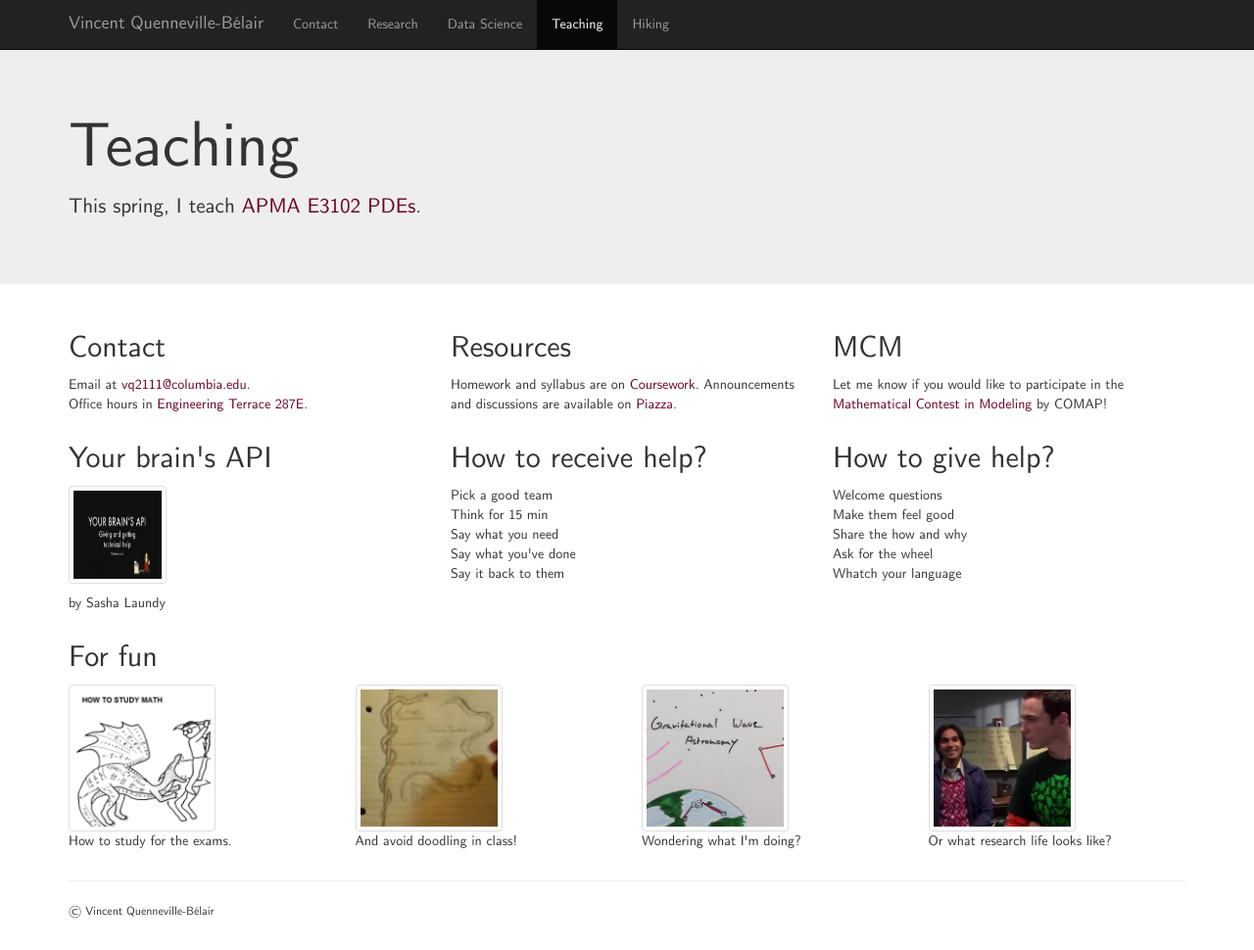
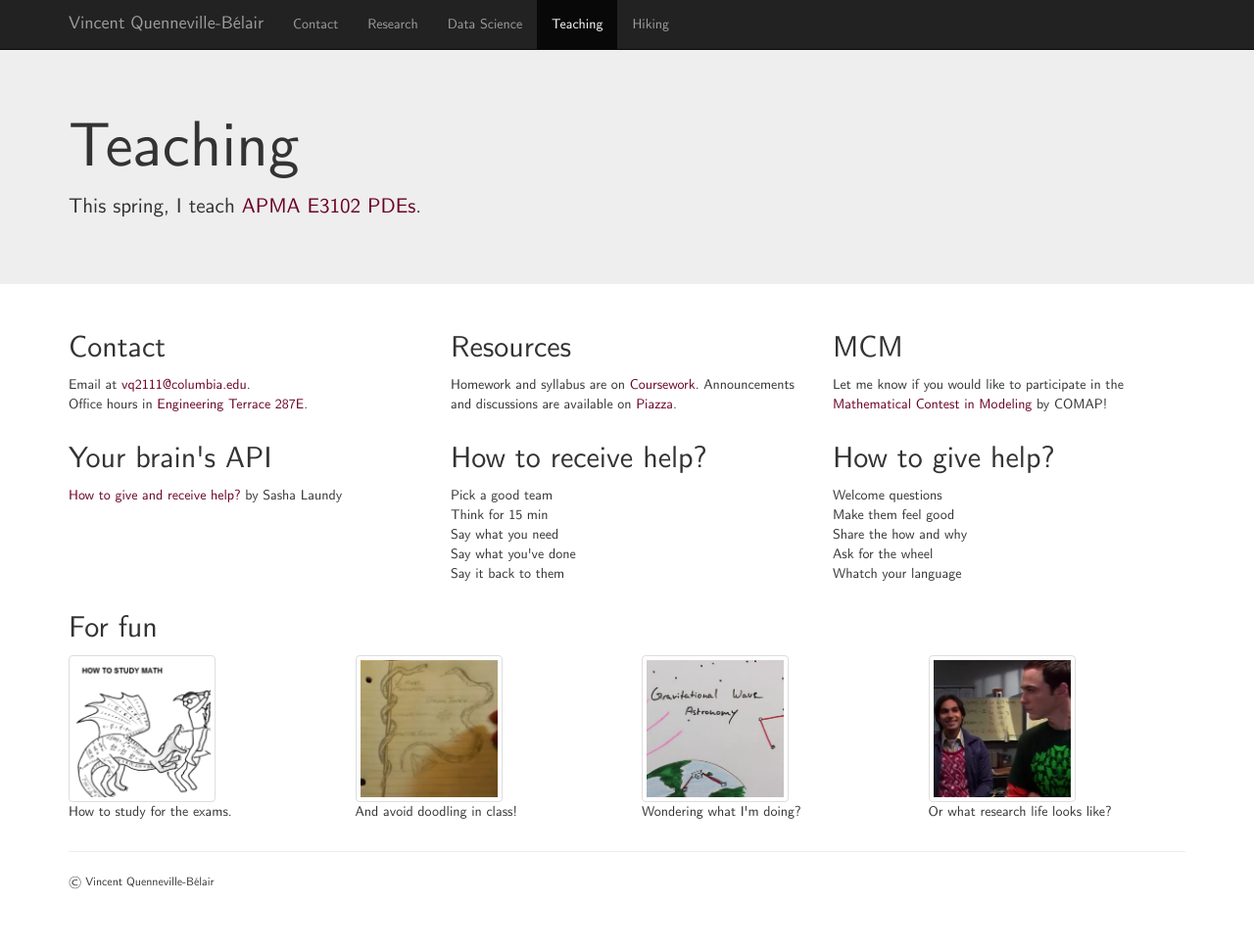
Before and after one commit to vincentqb/vincentqb.github.io.archive, a Jekyll site: the page built from teaching.html, in a window 1280 px wide and 970 px high. Shown: the whole window at 98% size. Built offline with Jekyll 4.4.1, drawn with Linux system fonts in a browser that asks for light colours; nearby versions of some CDN libraries.

Commit message:
replace by link.

```diff
--- a/teaching.html
+++ b/teaching.html
@@ -72,9 +72,8 @@ Let me know if you would like to participate in the <a href="http://www.comap.co
 <div class="col-md-4 col-sm-12">
 <h2>Your brain's API</h2>
 <p>
-<a href="https://www.youtube.com/embed/hY14Er6JX2s"><img src="images/help.png" style="width: 100px; height: 100px;" class="img-thumbnail" alt="Here's how to give and receive help"></a>
+<a href="https://www.youtube.com/embed/hY14Er6JX2s">How to give and receive help?</a> by Sasha Laundy
 </p>
-<p>by Sasha Laundy</p>
 </div>
 
 <div class="col-md-4 col-sm-6">
```
